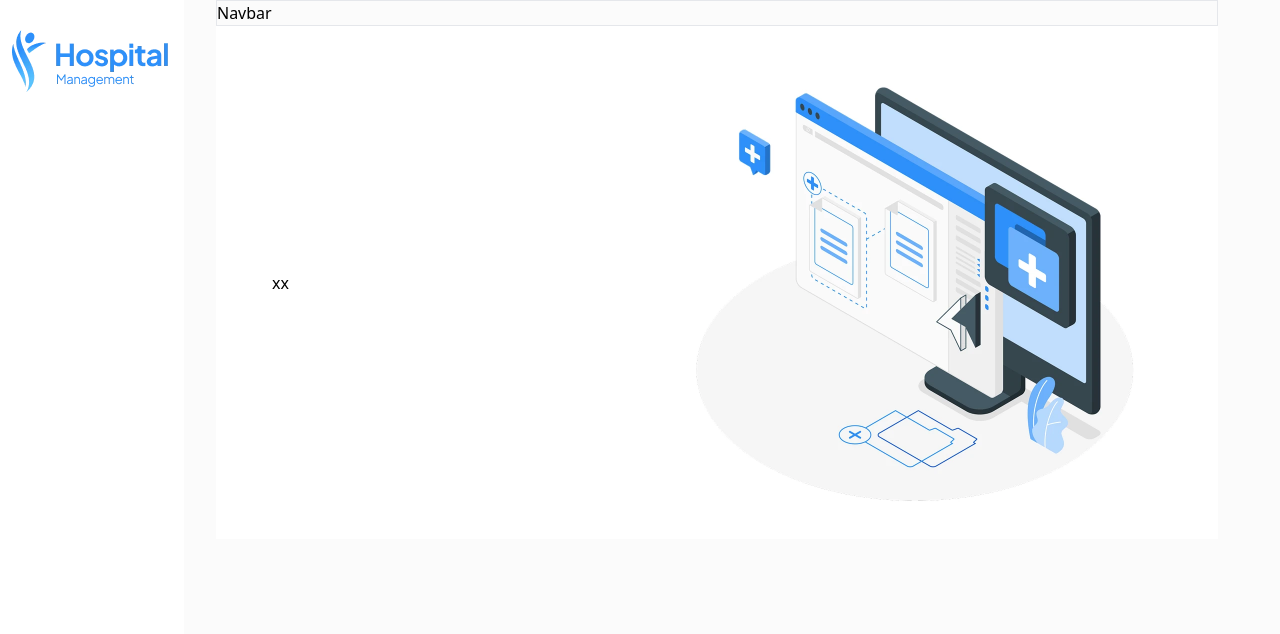
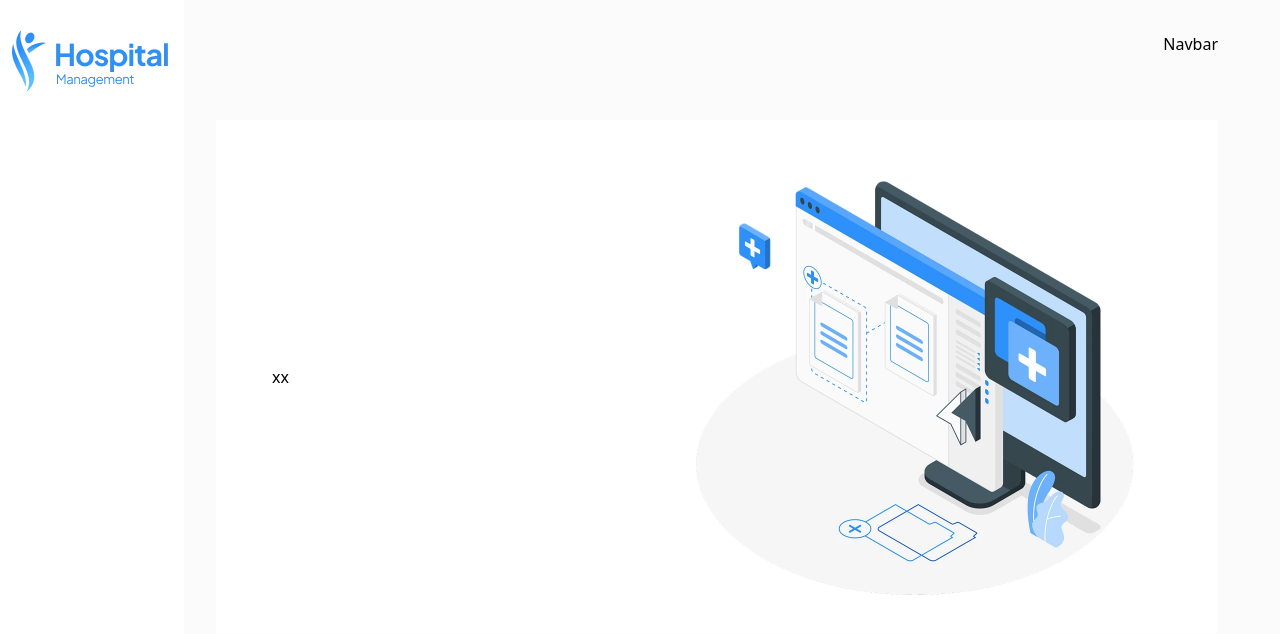
Before and after one commit to arakash-developer/Hospital-Management-System, a React (Vite) app: page / in a window 1280 px wide. Shown: the top 634 px of the page. Built offline with nearby package versions, Linux system fonts and the light colour scheme.

Commit message:
refactor: update Navbar component styling for improved layout and alignment

```diff
--- a/src/component/main/Navbar.tsx
+++ b/src/component/main/Navbar.tsx
@@ -1,7 +1,7 @@
 
 const Navbar = () => {
   return (
-    <div className="border">Navbar</div>
+    <div className="pt-8 pb-[64px] flex justify-end items-center">Navbar</div>
   )
 }
 
```
